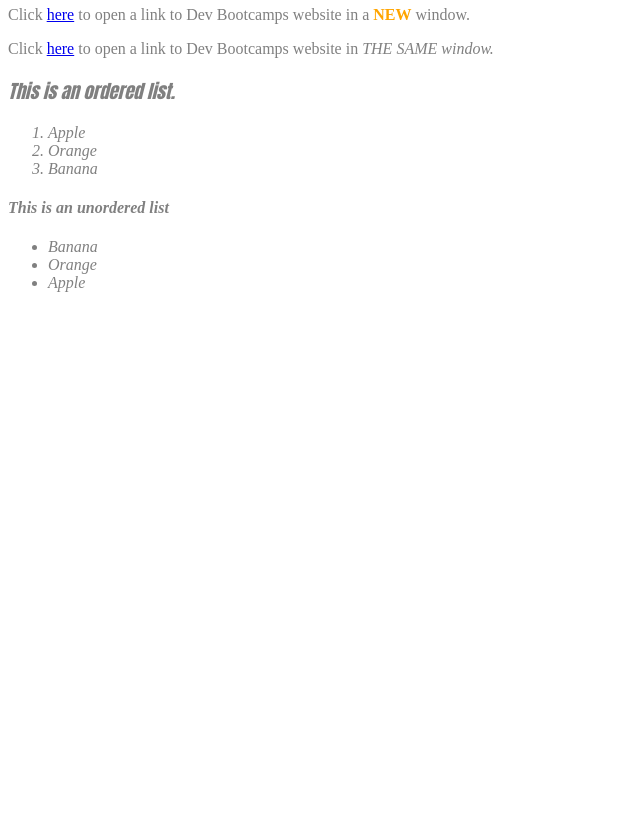
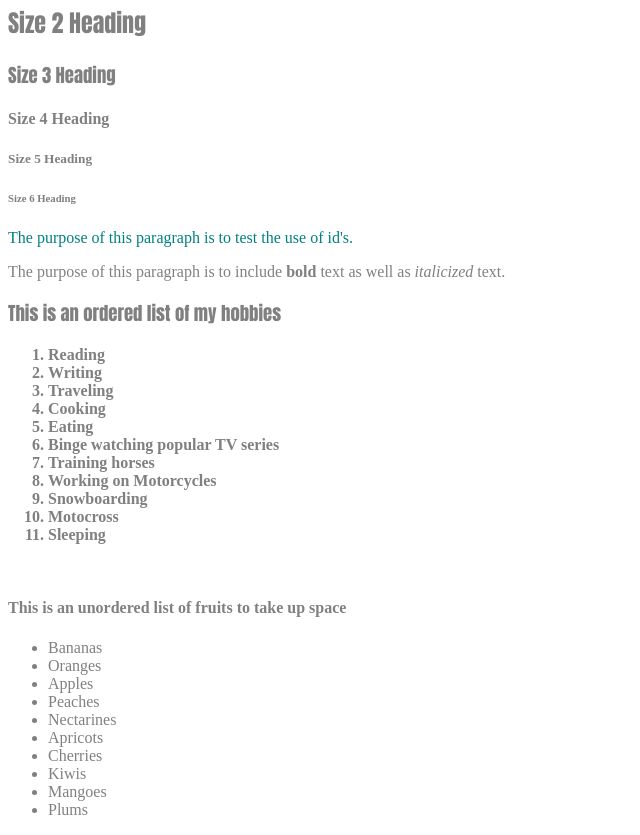
Before and after one commit to taha1189/taha1189.github.io, a plain HTML site: page unit1_projects/dbc1.html in a window 1280 px wide. Shown: the part 313-1148 px from the top of the page, without its empty margins (0-640 px from the left). Before the commit the page ends 800 px from the top, so only its background shows below. Drawn offline with Linux system fonts and the light colour scheme.

Commit message:
updating files

```diff
--- a/unit1_projects/dbc1.html
+++ b/unit1_projects/dbc1.html
@@ -6,30 +6,55 @@
 </head>
 <body>
 	<h1>Beginning HTML & CSS</h1>
-	<a href="https://plus.google.com/u/0/102010565006336247595/posts/p/pub">
+	<a href="https://plus.google.com/u/0/102010565006336247595/posts/p/pub" target="_blank">
 		<img src="https://avatars2.githubusercontent.com/u/7757415?s=460" />
 	</a>
+
+	<a href="mailto:ar@devbootcamp.com?Subject=Hello" target="_top"><img src="https://raw.githubusercontent.com/taha1189/taha1189.github.io/master/unit1_projects/images/Email_Chat.png"/></a>
+
+
+<p>Visit the <a href="#link">unordered</a> list section on this page</p>
+
+	<h1>Size 1 Heading</h1>
 	<h2>Size 2 Heading</h2>
+	<h3>Size 3 Heading</h3>
+	<h4>Size 4 Heading</h4>
 	<h5>Size 5 Heading</h5>
 	<h6>Size 6 Heading</h6>
 
+	<p id="coloring">The purpose of this paragraph is to test the use of id's.</p>
 
-	<p>Click <a href="https://www.devbootcamp.com">here</a> to open a link to Dev Bootcamps website in a <strong>NEW</strong> window.</p>
+	<p>The purpose of this paragraph is to include <strong>bold</strong> text as well as <em>italicized</em> text.</p>
 
-	<p>Click <a href="https://www.devbootcamp.com">here</a> to open a link to Dev Bootcamps website in <em>THE SAME<em/> window.</p>
-
-	<h3>This is an ordered list.</h3>
-		<ol>
-			<li>Apple</li>
-			<li>Orange</li>
-			<li>Banana</li>
+	<h3>This is an ordered list of my hobbies</h3>
+		<ol class="big">
+			<li>Reading</li>
+			<li>Writing</li>
+			<li>Traveling</li>
+			<li>Cooking</li>
+			<li>Eating</li>
+			<li>Binge watching popular TV series</li>
+			<li>Training horses</li>
+			<li>Working on Motorcycles</li>
+			<li>Snowboarding</li>
+			<li>Motocross</li>
+			<li>Sleeping</li>
 		</ol>
 
-	<h4>This is an unordered list</h4>
+	</br>
+
+	<h4><a id="link">This is an unordered list of fruits to take up space</a></h4>
 		<ul>
-			<li>Banana</li>
-			<li>Orange</li>
-			<li>Apple</li>
+			<li>Bananas</li>
+			<li>Oranges</li>
+			<li>Apples</li>
+			<li>Peaches</li>
+			<li>Nectarines</li>
+			<li>Apricots</li>
+			<li>Cherries</li>
+			<li>Kiwis</li>
+			<li>Mangoes</li>
+			<li>Plums</li>
 		</ul>
 
 </body>
--- a/unit1_projects/stylesheets/dbc1.css
+++ b/unit1_projects/stylesheets/dbc1.css
@@ -14,6 +14,7 @@ img { border: 5px solid black;
 	  hight: 100px;
 	  width: 100px;}
 
-#first {font-style: italic;}
-.carrot {color: green;}
-strong {color: orange;}
+
+.big {font-weight: bold;}
+
+#coloring {color: teal;}
```
